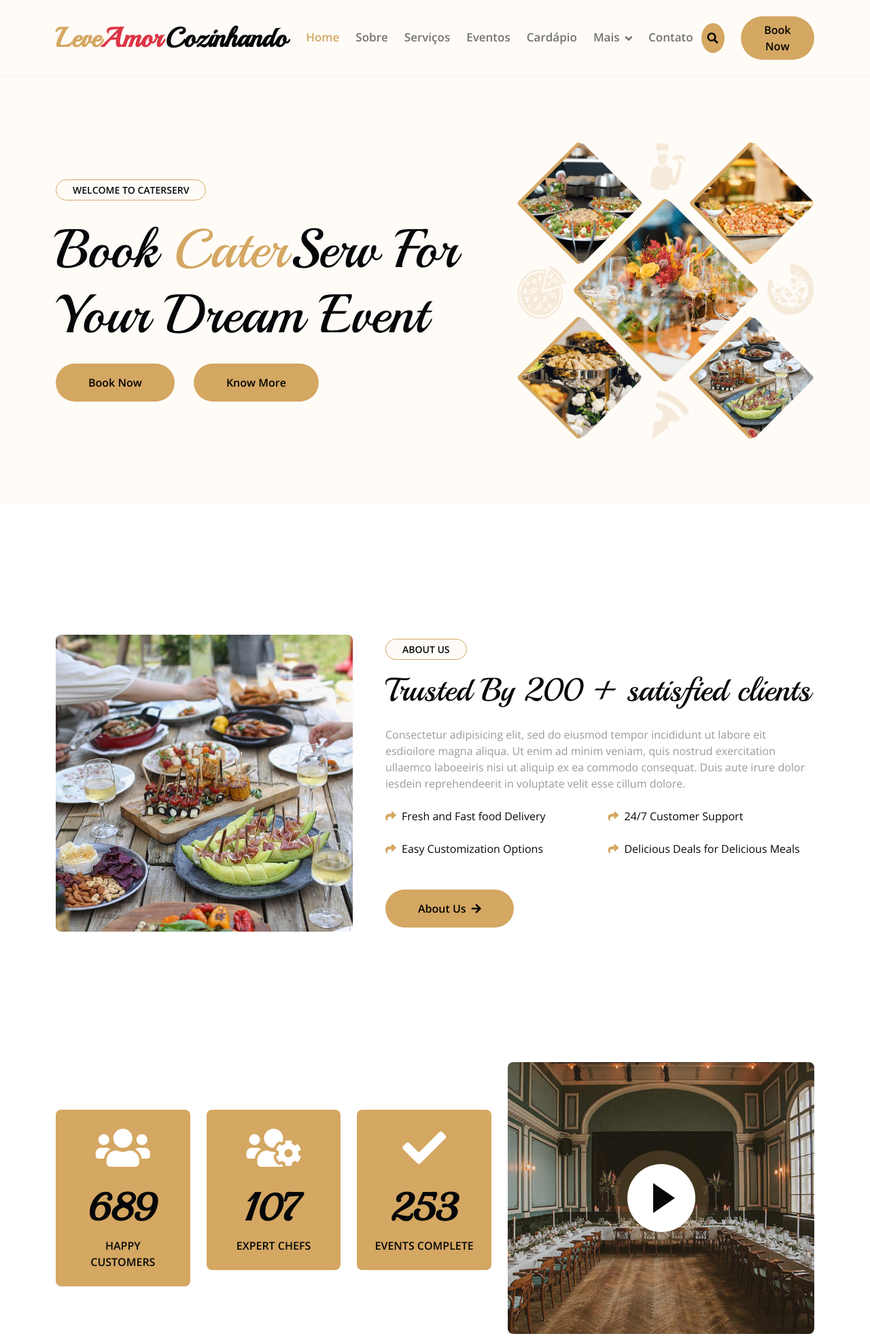
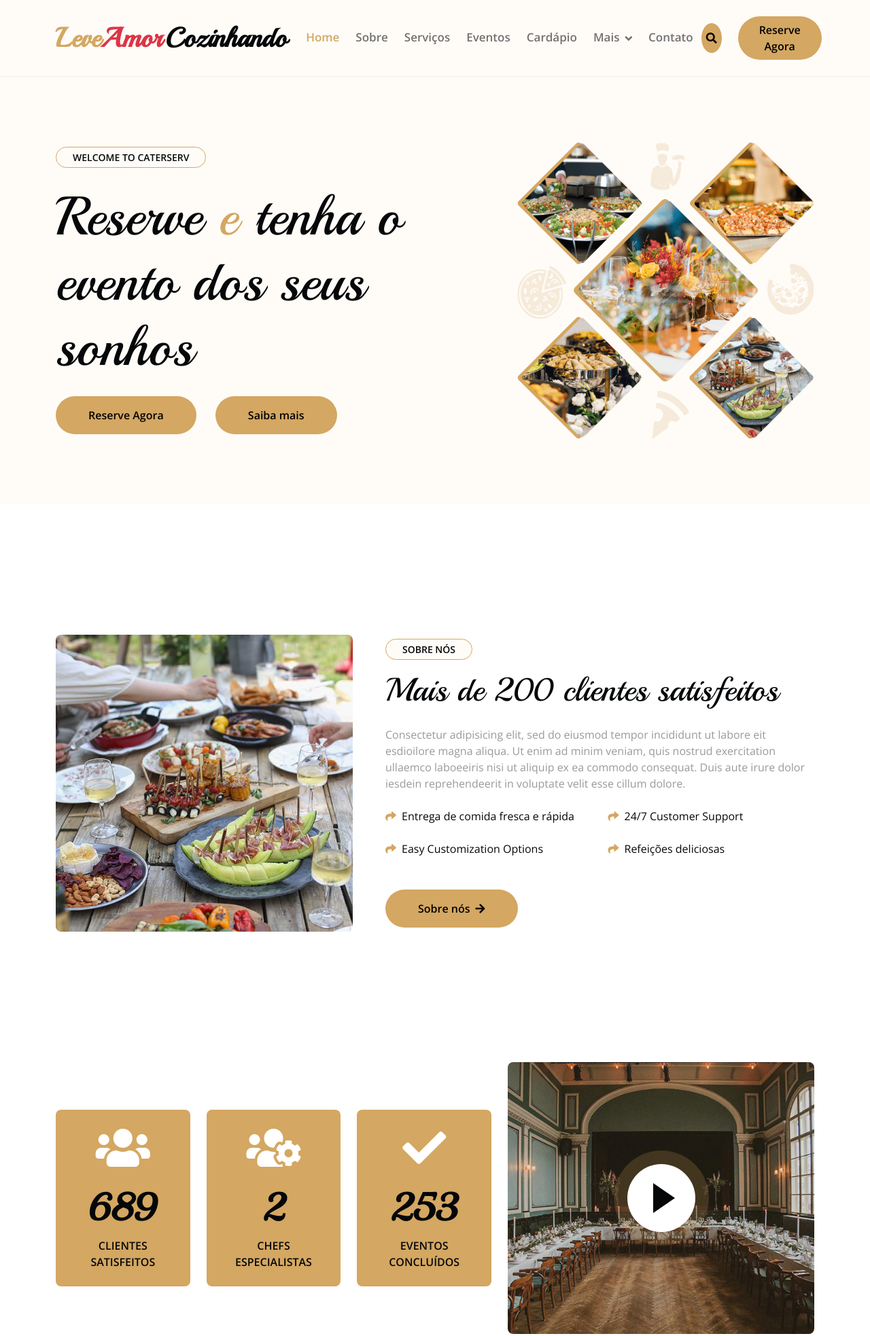
Before and after one commit to devtiagoabreu/leveamorcozinhando, a plain HTML site: page index.html in a window 1280 px wide. Shown: the top 1966 px of the page at 68% size. Drawn offline with nearby package versions, Linux system fonts and the light colour scheme; animation ran at ten frames a second.

Commit message:
translations

```diff
--- a/index.html
+++ b/index.html
@@ -68,7 +68,7 @@
                             <a href="contact.html" class="nav-item nav-link">Contato</a>
                         </div>
                         <button class="btn-search btn btn-primary btn-md-square me-4 rounded-circle d-none d-lg-inline-flex" data-bs-toggle="modal" data-bs-target="#searchModal"><i class="fas fa-search"></i></button>
-                        <a href="" class="btn btn-primary py-2 px-4 d-none d-xl-inline-block rounded-pill">Book Now</a>
+                        <a href="" class="btn btn-primary py-2 px-4 d-none d-xl-inline-block rounded-pill">Reserve Agora</a>
                     </div>
                 </nav>
             </div>
@@ -81,7 +81,7 @@
             <div class="modal-dialog modal-fullscreen">
                 <div class="modal-content rounded-0">
                     <div class="modal-header">
-                        <h5 class="modal-title" id="exampleModalLabel">Search by keyword</h5>
+                        <h5 class="modal-title" id="exampleModalLabel">Pesquisar</h5>
                         <button type="button" class="btn-close" data-bs-dismiss="modal" aria-label="Close"></button>
                     </div>
                     <div class="modal-body d-flex align-items-center">
@@ -102,9 +102,9 @@
                 <div class="row g-5 align-items-center">
                     <div class="col-lg-7 col-md-12">
                         <small class="d-inline-block fw-bold text-dark text-uppercase bg-light border border-primary rounded-pill px-4 py-1 mb-4 animated bounceInDown">Welcome to CaterServ</small>
-                        <h1 class="display-1 mb-4 animated bounceInDown">Book <span class="text-primary">Cater</span>Serv For Your Dream Event</h1>
-                        <a href="" class="btn btn-primary border-0 rounded-pill py-3 px-4 px-md-5 me-4 animated bounceInLeft">Book Now</a>
-                        <a href="" class="btn btn-primary border-0 rounded-pill py-3 px-4 px-md-5 animated bounceInLeft">Know More</a>
+                        <h1 class="display-1 mb-4 animated bounceInDown">Reserve <span class="text-primary">e </span>tenha o evento dos seus sonhos</h1>
+                        <a href="" class="btn btn-primary border-0 rounded-pill py-3 px-4 px-md-5 me-4 animated bounceInLeft">Reserve Agora</a>
+                        <a href="" class="btn btn-primary border-0 rounded-pill py-3 px-4 px-md-5 animated bounceInLeft">Saiba mais</a>
                     </div>
                     <div class="col-lg-5 col-md-12">
                         <img src="img/hero.png" class="img-fluid rounded animated zoomIn" alt="">
@@ -123,14 +123,14 @@
                         <img src="img/about.jpg" class="img-fluid rounded" alt="">
                     </div>
                     <div class="col-lg-7 wow bounceInUp" data-wow-delay="0.3s">
-                        <small class="d-inline-block fw-bold text-dark text-uppercase bg-light border border-primary rounded-pill px-4 py-1 mb-3">About Us</small>
-                        <h1 class="display-5 mb-4">Trusted By 200 + satisfied clients</h1>
+                        <small class="d-inline-block fw-bold text-dark text-uppercase bg-light border border-primary rounded-pill px-4 py-1 mb-3">Sobre nós</small>
+                        <h1 class="display-5 mb-4">Mais de 200 clientes satisfeitos</h1>
                         <p class="mb-4">Consectetur adipisicing elit, sed do eiusmod tempor incididunt ut labore eit esdioilore magna aliqua. Ut enim ad minim veniam,
                             quis nostrud exercitation ullaemco laboeeiris nisi ut aliquip ex ea commodo consequat. Duis aute irure
                             dolor iesdein reprehendeerit in voluptate velit esse cillum dolore.</p>
                         <div class="row g-4 text-dark mb-5">
                             <div class="col-sm-6">
-                                <i class="fas fa-share text-primary me-2"></i>Fresh and Fast food Delivery
+                                <i class="fas fa-share text-primary me-2"></i>Entrega de comida fresca e rápida
                             </div>
                             <div class="col-sm-6">
                                 <i class="fas fa-share text-primary me-2"></i>24/7 Customer Support
@@ -139,10 +139,10 @@
                                 <i class="fas fa-share text-primary me-2"></i>Easy Customization Options
                             </div>
                             <div class="col-sm-6">
-                                <i class="fas fa-share text-primary me-2"></i>Delicious Deals for Delicious Meals
-                            </div>
-                        </div>
-                        <a href="" class="btn btn-primary py-3 px-5 rounded-pill">About Us<i class="fas fa-arrow-right ps-2"></i></a>
+                                <i class="fas fa-share text-primary me-2"></i>Refeições deliciosas
+                            </div>
+                        </div>
+                        <a href="" class="btn btn-primary py-3 px-5 rounded-pill">Sobre nós<i class="fas fa-arrow-right ps-2"></i></a>
                     </div>
                 </div>
             </div>
@@ -160,21 +160,21 @@
                                 <div class="faqt-item bg-primary rounded p-4 text-center">
                                     <i class="fas fa-users fa-4x mb-4 text-white"></i>
                                     <h1 class="display-4 fw-bold" data-toggle="counter-up">689</h1>
-                                    <p class="text-dark text-uppercase fw-bold mb-0">Happy Customers</p>
+                                    <p class="text-dark text-uppercase fw-bold mb-0">Clientes satisfeitos</p>
                                 </div>
                             </div>
                             <div class="col-sm-4 wow bounceInUp" data-wow-delay="0.5s">
                                 <div class="faqt-item bg-primary rounded p-4 text-center">
                                     <i class="fas fa-users-cog fa-4x mb-4 text-white"></i>
-                                    <h1 class="display-4 fw-bold" data-toggle="counter-up">107</h1>
-                                    <p class="text-dark text-uppercase fw-bold mb-0">Expert Chefs</p>
+                                    <h1 class="display-4 fw-bold" data-toggle="counter-up">2</h1>
+                                    <p class="text-dark text-uppercase fw-bold mb-0">Chefs especialistas</p>
                                 </div>
                             </div>
                             <div class="col-sm-4 wow bounceInUp" data-wow-delay="0.7s">
                                 <div class="faqt-item bg-primary rounded p-4 text-center">
                                     <i class="fas fa-check fa-4x mb-4 text-white"></i>
                                     <h1 class="display-4 fw-bold" data-toggle="counter-up">253</h1>
-                                    <p class="text-dark text-uppercase fw-bold mb-0">Events Complete</p>
+                                    <p class="text-dark text-uppercase fw-bold mb-0">Eventos concluídos</p>
                                 </div>
                             </div>
                         </div>
@@ -194,7 +194,7 @@
             <div class="modal-dialog">
                 <div class="modal-content rounded-0">
                     <div class="modal-header">
-                        <h5 class="modal-title" id="exampleModalLabel">Youtube Video</h5>
+                        <h5 class="modal-title" id="exampleModalLabel">Youtube Vídeo</h5>
                         <button type="button" class="btn-close" data-bs-dismiss="modal" aria-label="Close"></button>
                     </div>
                     <div class="modal-body">
@@ -215,7 +215,7 @@
             <div class="container">
                 <div class="text-center wow bounceInUp" data-wow-delay="0.1s">
                     <small class="d-inline-block fw-bold text-dark text-uppercase bg-light border border-primary rounded-pill px-4 py-1 mb-3">Our Services</small>
-                    <h1 class="display-5 mb-5">What We Offer</h1>
+                    <h1 class="display-5 mb-5">O que nós oferecemos</h1>
                 </div>
                 <div class="row g-4">
                     <div class="col-lg-3 col-md-6 col-sm-12 wow bounceInUp" data-wow-delay="0.1s">
@@ -223,7 +223,7 @@
                             <div class="service-content d-flex align-items-center justify-content-center p-4">
                                 <div class="service-content-icon text-center">
                                     <i class="fas fa-cheese fa-7x text-primary mb-4"></i>
-                                    <h4 class="mb-3">Wedding Services</h4>
+                                    <h4 class="mb-3">Serviços de casamento</h4>
                                     <p class="mb-4">Contrary to popular belief, ipsum is not simply random.</p>
                                     <a href="#" class="btn btn-primary px-4 py-2 rounded-pill">Read More</a>
                                 </div>
```
